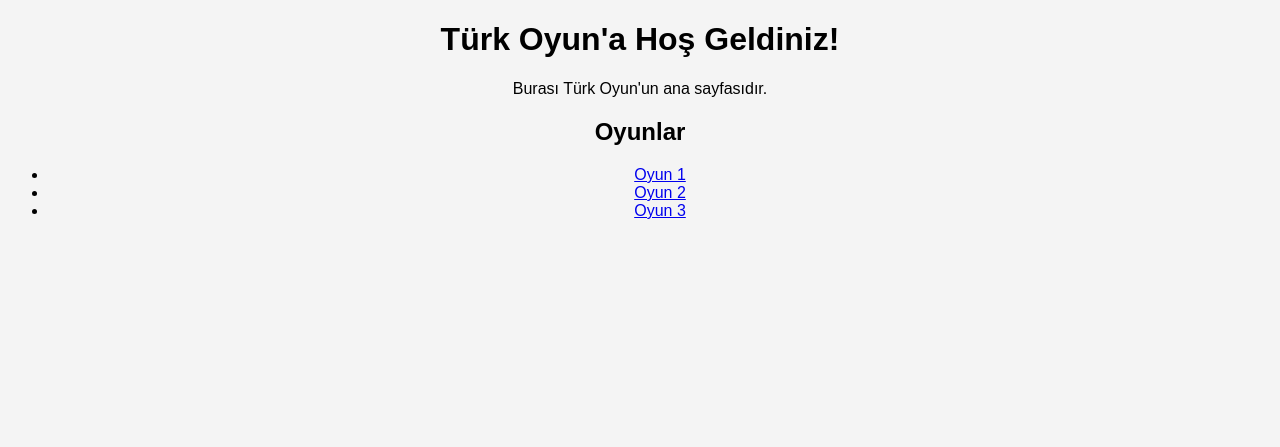
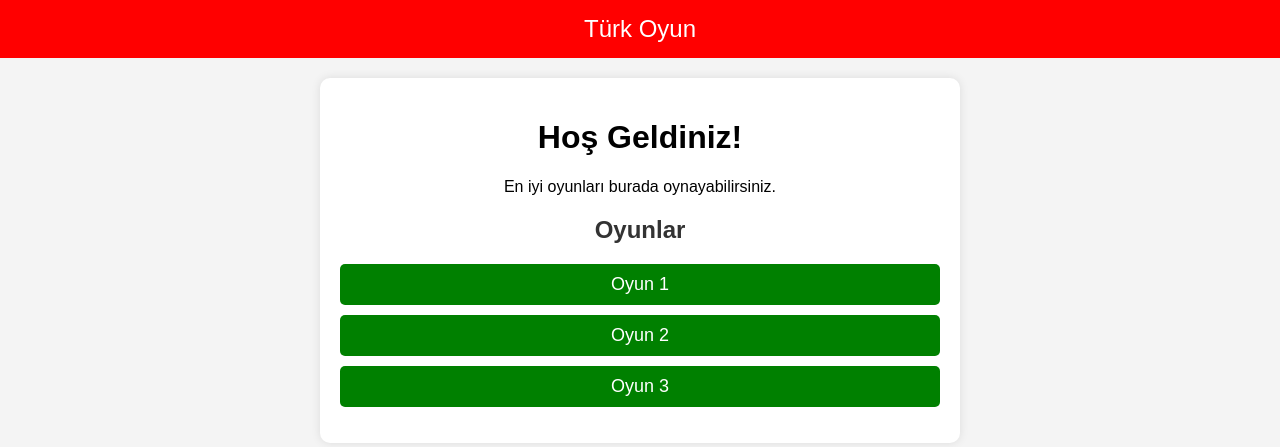
Before and after one commit to turkoyun888/turkandroidgame, a plain HTML site: page index.html in a window 1280 px wide. Drawn offline with Linux system fonts and the light colour scheme.

Commit message:
index.html

```diff
--- a/index.html
+++ b/index.html
@@ -5,16 +5,67 @@
     <meta name="viewport" content="width=device-width, initial-scale=1.0">
     <title>Türk Oyun</title>
     <link rel="stylesheet" href="style.css">
+    <style>
+        body {
+            font-family: Arial, sans-serif;
+            text-align: center;
+            background-color: #f4f4f4;
+            margin: 0;
+            padding: 0;
+        }
+        header {
+            background-color: #ff0000;
+            color: white;
+            padding: 15px;
+            font-size: 24px;
+        }
+        .container {
+            margin: 20px auto;
+            max-width: 600px;
+            background: white;
+            padding: 20px;
+            border-radius: 10px;
+            box-shadow: 0 0 10px rgba(0, 0, 0, 0.1);
+        }
+        h2 {
+            color: #333;
+        }
+        .game-list {
+            list-style: none;
+            padding: 0;
+        }
+        .game-list li {
+            margin: 10px 0;
+        }
+        .game-list a {
+            text-decoration: none;
+            display: block;
+            padding: 10px;
+            background-color: #008000;
+            color: white;
+            border-radius: 5px;
+            font-size: 18px;
+        }
+        .game-list a:hover {
+            background-color: #006400;
+        }
+    </style>
 </head>
 <body>
-    <h1>Türk Oyun'a Hoş Geldiniz!</h1>
-    <p>Burası Türk Oyun'un ana sayfasıdır.</p>
 
-    <h2>Oyunlar</h2>
-    <ul>
-        <li><a href="oyun1.html">Oyun 1</a></li>
-        <li><a href="oyun2.html">Oyun 2</a></li>
-        <li><a href="oyun3.html">Oyun 3</a></li>
-    </ul>
+    <header>Türk Oyun</header>
+
+    <div class="container">
+        <h1>Hoş Geldiniz!</h1>
+        <p>En iyi oyunları burada oynayabilirsiniz.</p>
+
+        <h2>Oyunlar</h2>
+        <ul class="game-list">
+            <li><a href="oyun1.html">Oyun 1</a></li>
+            <li><a href="oyun2.html">Oyun 2</a></li>
+            <li><a href="oyun3.html">Oyun 3</a></li>
+        </ul>
+    </div>
+
 </body>
 </html>
```
